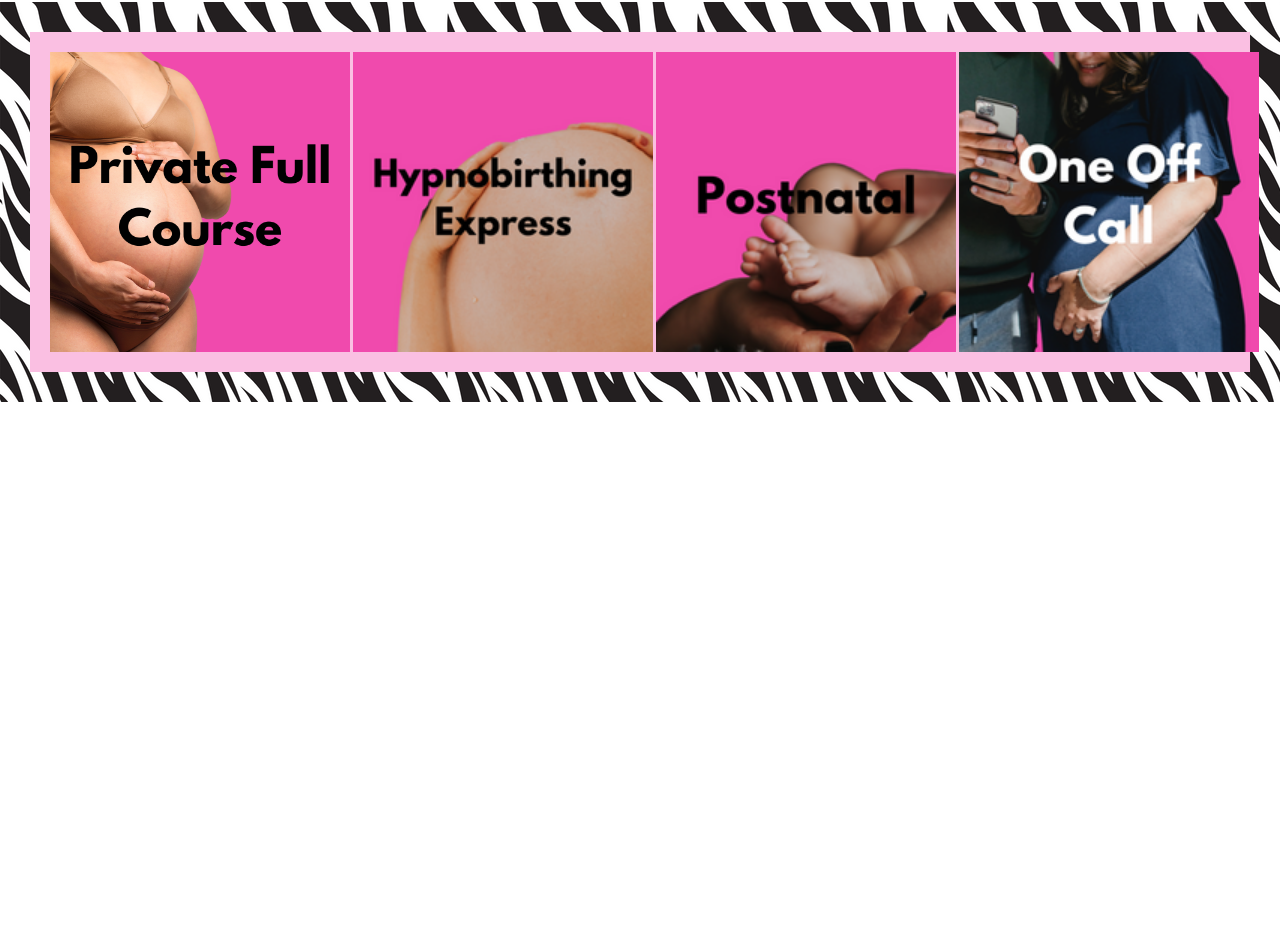
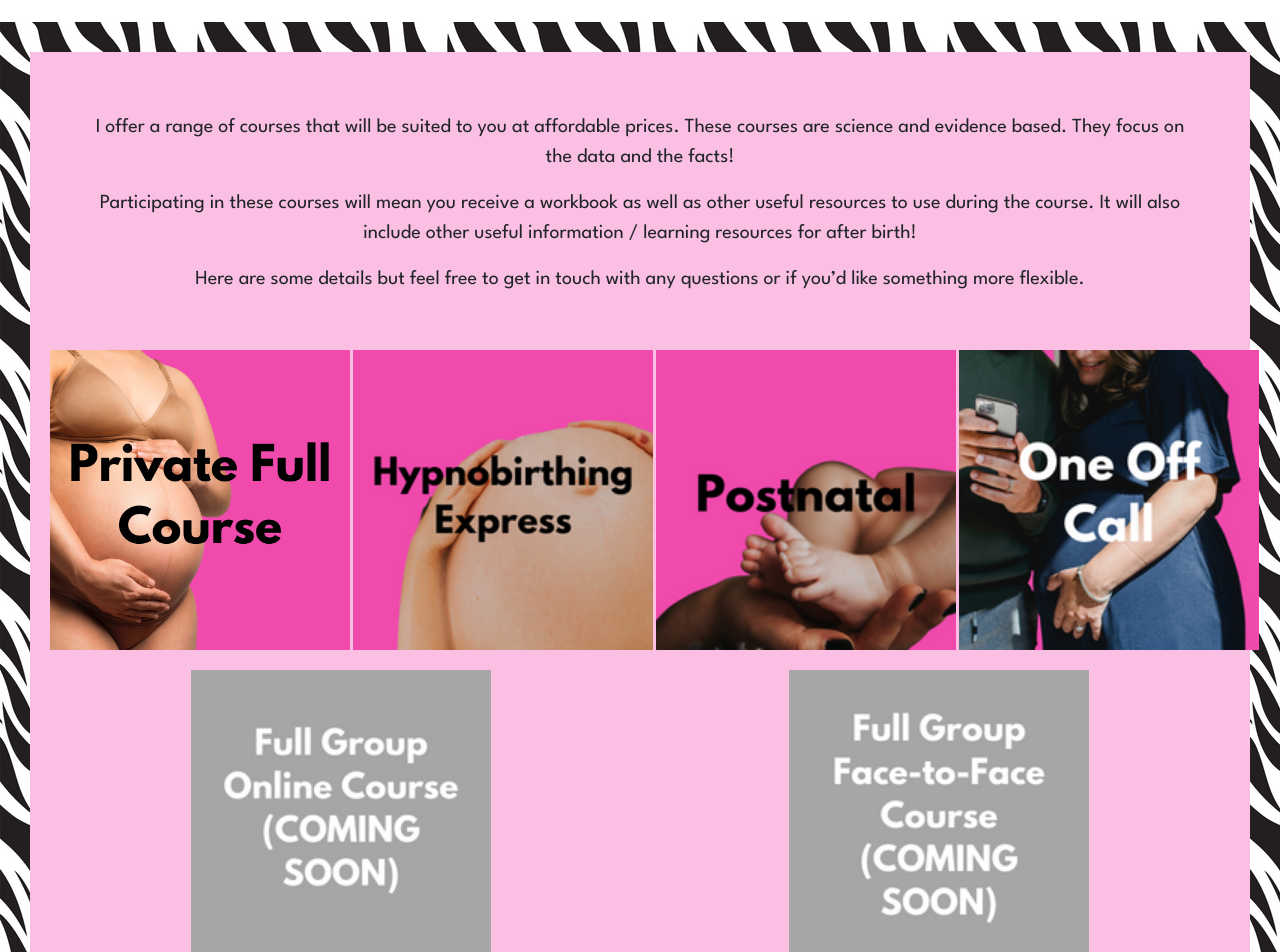
Before and after one commit to AlexJackson01/mighty-fierce-birth, a React (Create React App) app in the folder client/: page /courses in a window 1280 px wide. Shown: the part 1308-2260 px from the top of the page. Before the commit the page ends 1710 px from the top, so only its background shows below. Built offline with nearby package versions, Linux system fonts and the light colour scheme.

Commit message:
Added courses coming soon

```diff
--- a/client/src/App.css
+++ b/client/src/App.css
@@ -1,3 +1,7 @@
+html {
+    scroll-behavior: smooth;
+}
+
 .logo {
     height: 200px;
     /* width: 50%; */
@@ -9,17 +13,27 @@
     height: 75%;
 }
 
+.banner-image {
+    width: 100%;
+}
+
 .courses-header {
     text-align: center;
     font-family: 'League Spartan';
     font-size: 60px;
     font-weight: 600;
     margin-top: 70px;
+    padding-bottom: 20px;
 }
 
-.banner-image {
-    width: 100%;
+.courses-info {
+    text-align: center;
+    padding: 40px;
+    font-family: 'League Spartan';
+    font-size: 20px;
 }
+
+
 .courses-wrapper {
     background-image: url(./assets/images/zebra-print.png);
     width: 100%;
@@ -81,6 +95,6 @@
     color: white;
     font-family: 'League Spartan';
     transform: rotateY(180deg);
-    padding: 10px;
+    padding: 20px;
     font-size: 15px;
   }
--- a/client/src/components/Courses.js
+++ b/client/src/components/Courses.js
@@ -4,6 +4,8 @@ import Private from '../assets/images/PrivateFull.png';
 import Express from '../assets/images/Express.png';
 import Postnatal from '../assets/images/Postnatal.png';
 import Call from '../assets/images/Call.png';
+import Online from '../assets/images/Online.png';
+import Face from '../assets/images/FacetoFace.png';
 
 export default function Courses() {
   return (
@@ -11,7 +13,12 @@ export default function Courses() {
       <h1 className="courses-header">Find your Hypnobirthing course</h1>
       <div className="courses-wrapper">
         <div className="courses-div">
-          <Grid container spacing={4} sx={{ justifyContent: "center", textAlign: "center" }}>
+        <div className="courses-info">
+        <p>I offer a range of courses that will be suited to you at affordable prices. These courses are science and evidence based. They focus on the data and the facts!</p>
+        <p>Participating in these courses will mean you receive a workbook as well as other useful resources to use during the course. It will also include other useful information / learning resources for after birth!</p>
+        <p>Here are some details but feel free to get in touch with any questions or if you’d like something more flexible.</p>
+      </div>
+          <Grid container spacing={4} sx={{ justifyContent: "center", textAlign: "center", paddingBottom: "20px" }}>
           <Grid item xs={12} sm={6} md={4} lg={3}>
             <div class="flip-card">
               <div class="flip-card-inner">
@@ -25,7 +32,7 @@ export default function Courses() {
               </div>
             </div>
           </Grid>
-          <Grid item xs={12} sm={6} md={3}>
+          <Grid item xs={12} sm={6} md={4} lg={3}>
             <div class="flip-card">
               <div class="flip-card-inner">
                 <div class="flip-card-front">
@@ -44,7 +51,7 @@ export default function Courses() {
               </div>
             </div>
           </Grid>
-          <Grid item xs={12} sm={6} md={3}>
+          <Grid item xs={12} sm={6} md={4} lg={3}>
             <div class="flip-card">
               <div class="flip-card-inner">
                 <div class="flip-card-front">
@@ -56,7 +63,7 @@ export default function Courses() {
               </div>
             </div>
           </Grid>
-          <Grid item xs={12} sm={6} md={3}>
+          <Grid item xs={12} sm={6} md={4} lg={3}>
             <div class="flip-card">
               <div class="flip-card-inner">
                 <div class="flip-card-front">
@@ -69,6 +76,14 @@ export default function Courses() {
             </div>
           </Grid>
           </Grid>
+          <Grid container spacing={2}>
+            <Grid item xs={12} sm={6} md={6}>
+              <img src={Online} alt="Full Group Online - coming soon" className="course-options" />
+            </Grid>
+            <Grid item xs={12} sm={6} md={6}>
+              <img src={Face} alt="Full Group Face to Face - coming soon" className="course-options" />
+            </Grid>
+          </Grid>
           {/* <ul className="course-list">
             <li>Private Full Course</li>
             <li>Hypnobirthing Express</li>
```
Also changed, not shown: client/src/assets/images/FacetoFace.png (added), client/src/assets/images/Online.png (added).
